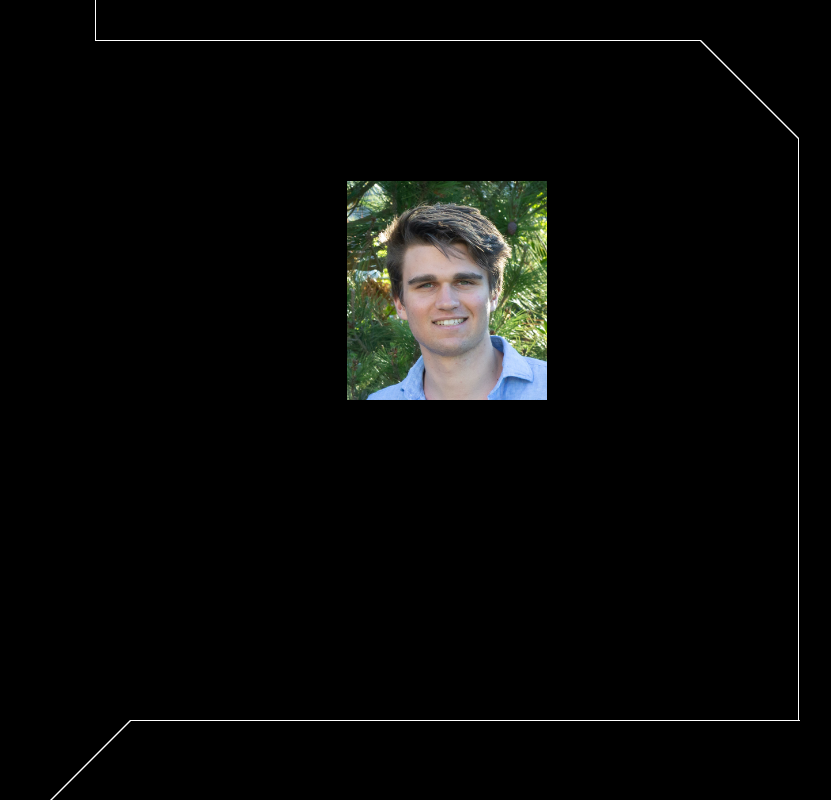
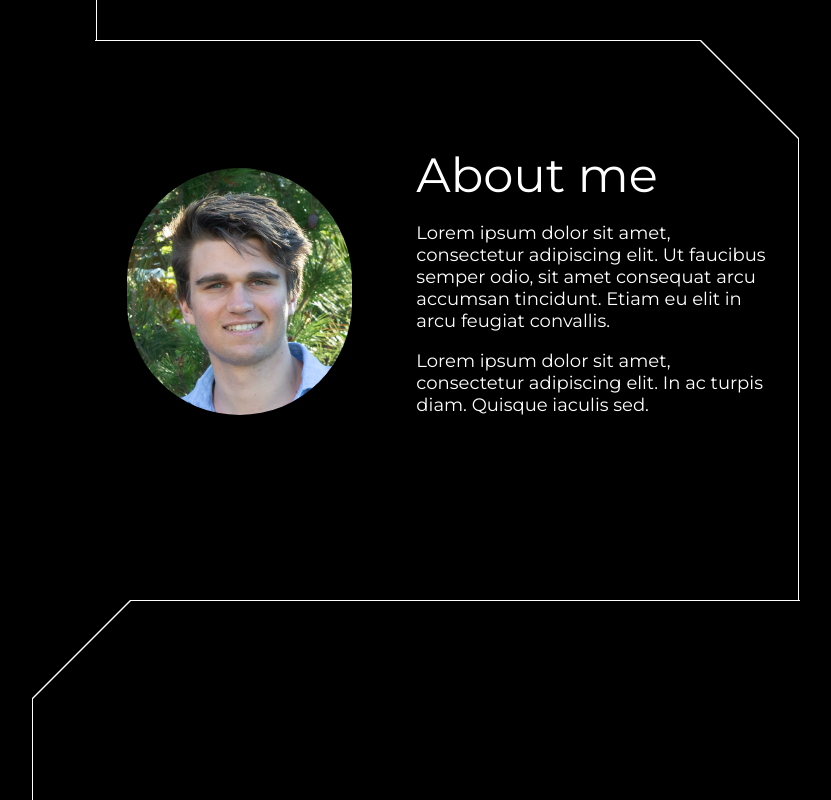
Before and after one commit to jakeane/portfolio, a Next.js app: page / in a window 1280 px wide. Shown: the part 3600-4400 px from the top of the page, without its empty margins (224-1055 px from the left). Built offline with nearby package versions, Linux system fonts and the light colour scheme.

Commit message:
create base about me

```diff
--- a/components/sections/About.tsx
+++ b/components/sections/About.tsx
@@ -10,8 +10,15 @@ const About: React.ForwardRefRenderFunction<HTMLDivElement> = (_props, ref) => (
   <div className={styles.main} ref={ref}>
     <AngledCorner right width={55} height={60}>
       <div className={styles.container}>
-        <div className={styles.img}>
-          <Image src={profile} alt='profile' />
+        <div className={styles.img_container}>
+          <Image src={profile} alt='profile' className={styles.img} />
+        </div>
+        <div className={styles.text_container}>
+          <h2 className={styles.title}>About me</h2>
+          <p className={styles.body}>
+            Lorem ipsum dolor sit amet, consectetur adipiscing elit. Ut faucibus semper odio, sit amet consequat arcu accumsan tincidunt. Etiam eu elit in arcu feugiat convallis.
+          </p>
+          <p className={styles.body}>Lorem ipsum dolor sit amet, consectetur adipiscing elit. In ac turpis diam. Quisque iaculis sed.</p>
         </div>
       </div>
     </AngledCorner>
--- a/styles/About.module.css
+++ b/styles/About.module.css
@@ -2,7 +2,34 @@
     margin-left: 24.95vw;
 }
 
+.container {
+    display: flex;
+    width: 100%;
+    justify-content: space-around;
+    align-items: center;
+}
+
+.img_container {
+    width: 225px;
+    height: 225px;
+}
+
 .img {
-    width: 200px;
-    height: 200px;
+    border-radius: 150px;
 }
+
+.text_container {
+    width: 350px;
+}
+
+.title {
+    font-weight: normal;
+    font-size: 48px;
+    margin: 0;
+    padding: 0;
+    margin-top: 18px;
+}
+
+.body {
+    font-size: 18px;
+}
--- a/styles/Home.module.css
+++ b/styles/Home.module.css
@@ -24,12 +24,12 @@
     border-left: 1px solid white;
     width: 60vw;
     height: 5vh;
-    margin-left: 24.95vw;
+    margin-left: 25vw;
 }
 
 .contact_transition {
     border-right: 1px solid white;
     width: 55vw;
-    height: 25vh;
+    height: 10vh;
     margin-left: 24.95vw;
 }
```
